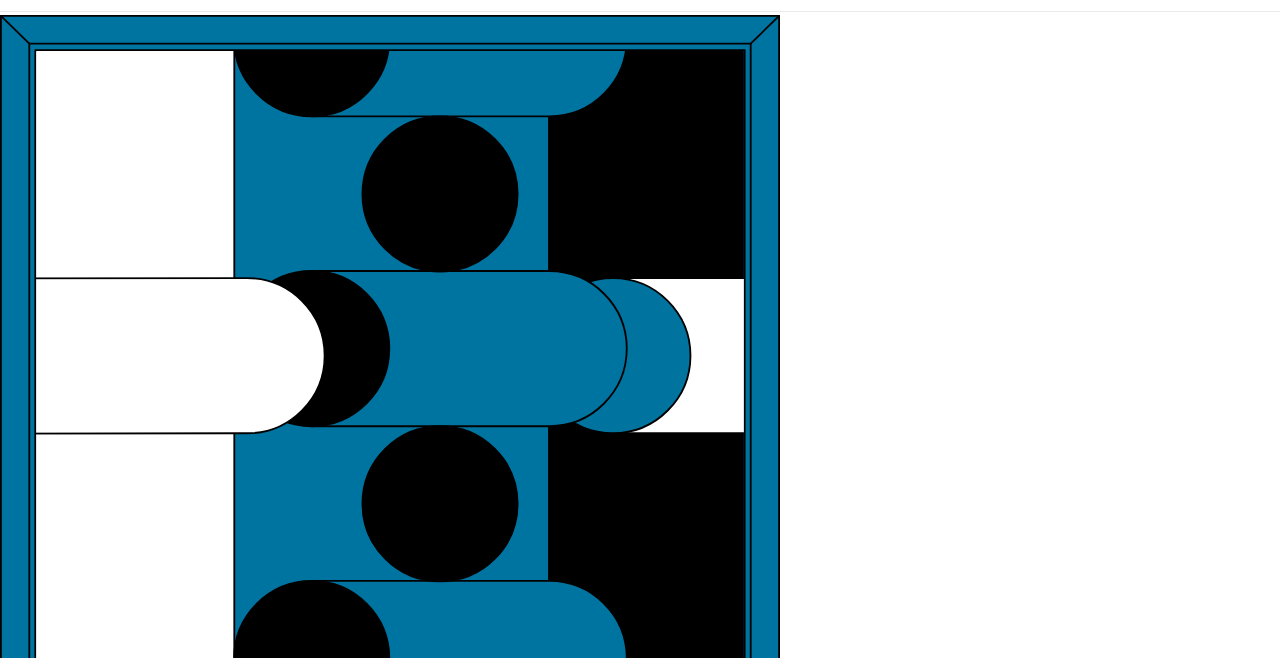
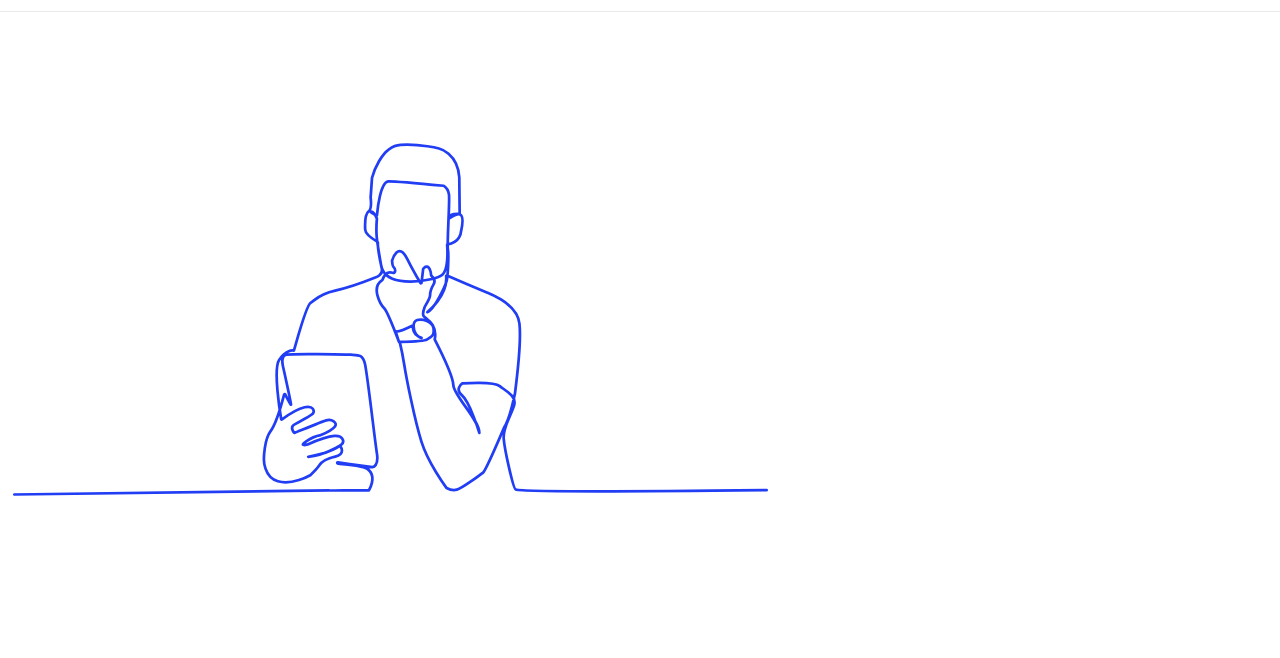
Before and after one commit to oleg1kravchenko/seovivat, a plain HTML site: page index.html in a window 1280 px wide. Shown: the part 105-763 px from the top of the page. Drawn offline with nearby package versions, Linux system fonts and the light colour scheme.

Commit message:
Add files via upload

```diff
--- a/index.html
+++ b/index.html
@@ -21,7 +21,7 @@
 
 	<div class="wrapper">
 
-		<lottie-player src="img/146961-round1.json"  style="width: 780px; height: auto;"  loop  autoplay></lottie-player>
+		<lottie-player src="img/146749-single-line-man-working-in-a-tab.json"  style="width: 780px; height: auto;"  loop  autoplay></lottie-player>
 
 		<header class="header default">
 			<div class="header__top">
```
